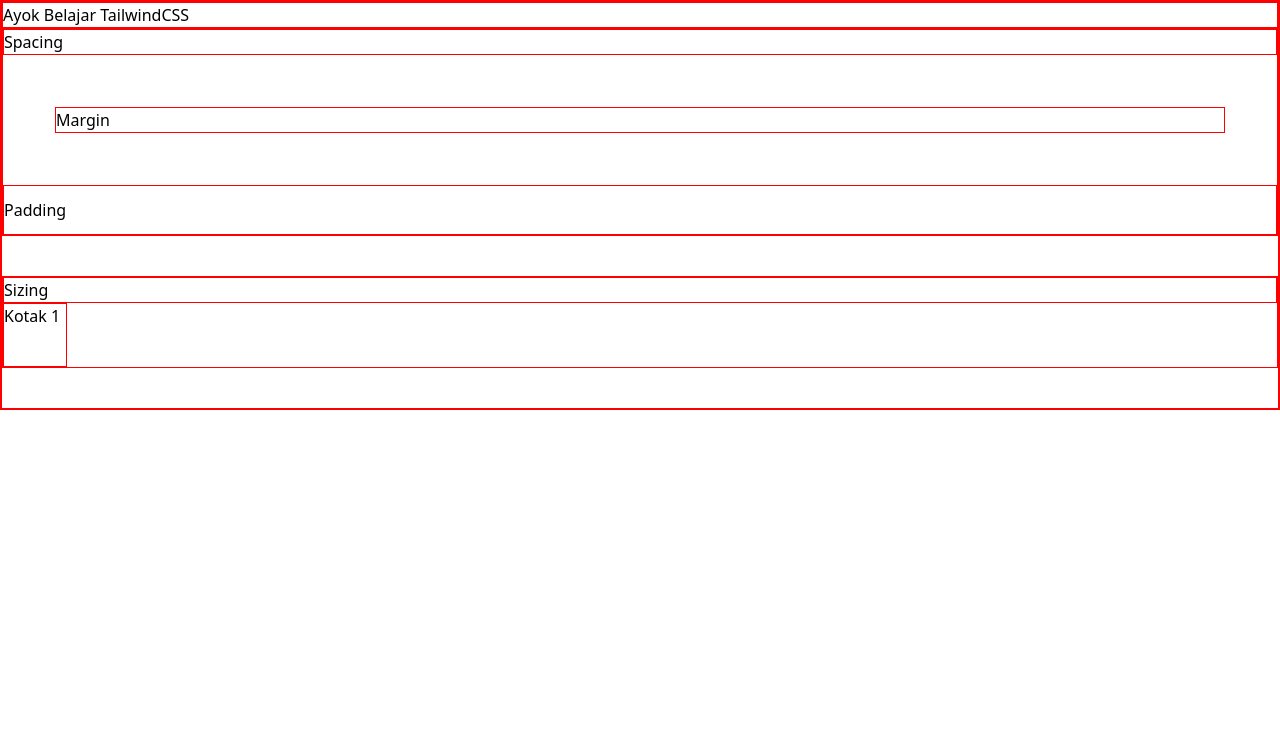
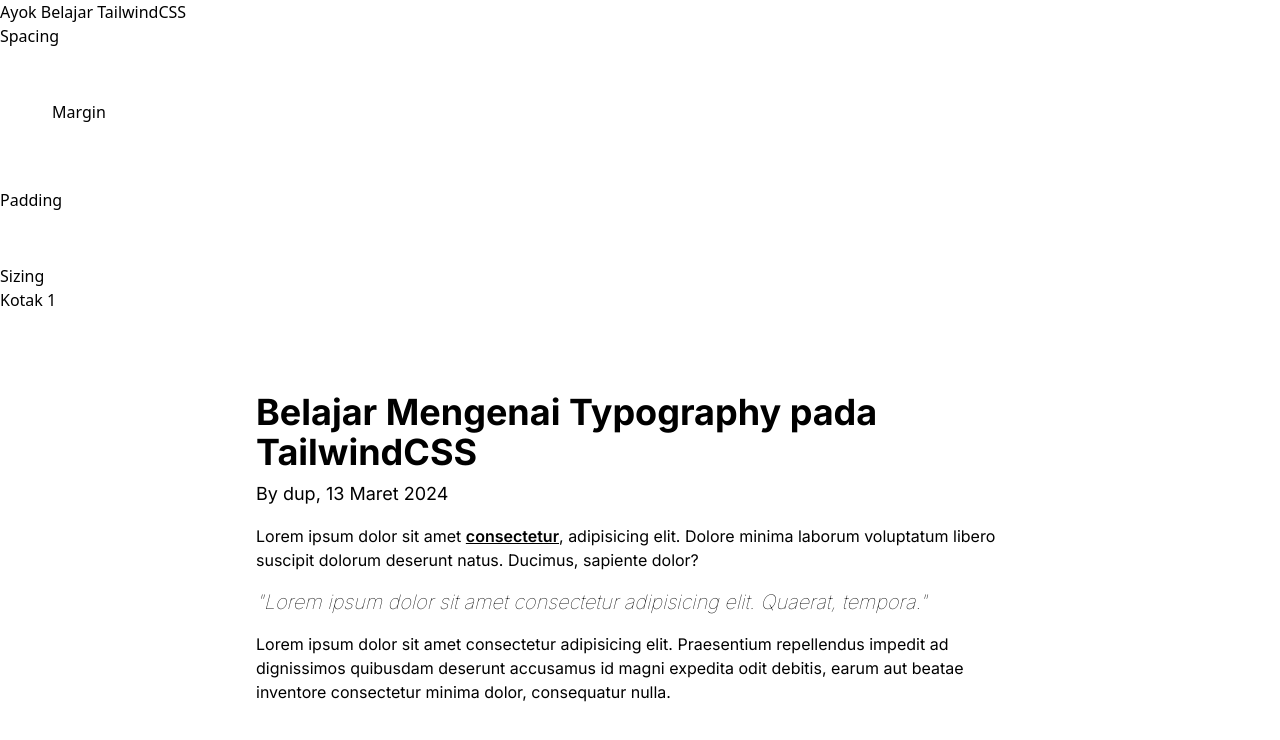
Before and after one commit to aduf2907/belajar-tailwind2, a plain HTML site: page index.html in a window 1280 px wide. Drawn offline with nearby package versions, Linux system fonts and the light colour scheme.

Commit message:
belajar tentang typography

```diff
--- a/index.html
+++ b/index.html
@@ -3,6 +3,12 @@
   <head>
     <meta charset="UTF-8" />
     <meta name="viewport" content="width=device-width, initial-scale=1.0" />
+    <link rel="preconnect" href="https://fonts.googleapis.com" />
+    <link rel="preconnect" href="https://fonts.gstatic.com" crossorigin />
+    <link
+      href="https://fonts.googleapis.com/css2?family=Inter:wght@100..900&display=swap"
+      rel="stylesheet"
+    />
     <title>Belajar Tailwind</title>
     <script src="https://cdn.tailwindcss.com"></script>
     <script>
@@ -12,15 +18,18 @@
             spacing: {
               13: "3.25rem",
             },
+            fontFamily: {
+              inter: ["Inter"],
+            },
           },
         },
       };
     </script>
-    <style type="text/tailwindcss">
+    <!-- <style type="text/tailwindcss">
       * {
         border: 1px solid red;
       }
-    </style>
+    </style> -->
   </head>
   <body>
     <h1>Ayok Belajar TailwindCSS</h1>
@@ -35,5 +44,28 @@
       <h2>Sizing</h2>
       <div class="w-16 h-16">Kotak 1</div>
     </section>
+
+    <section class="mb-96 font-inter max-w-3xl mx-auto">
+      <h2 class="mb-2 text-4xl font-bold">
+        Belajar Mengenai Typography pada TailwindCSS
+      </h2>
+      <div class="mb-4 text-lg">By dup, 13 Maret 2024</div>
+      <p class="mb-4">
+        Lorem ipsum dolor sit amet
+        <a href="#" class="underline font-semibold">consectetur</a>, adipisicing
+        elit. Dolore minima laborum voluptatum libero suscipit dolorum deserunt
+        natus. Ducimus, sapiente dolor?
+      </p>
+      <blockquote class="mb-4 italic font-thin text-xl">
+        "Lorem ipsum dolor sit amet consectetur adipisicing elit. Quaerat,
+        tempora."
+      </blockquote>
+      <p class="mb-4">
+        Lorem ipsum dolor sit amet consectetur adipisicing elit. Praesentium
+        repellendus impedit ad dignissimos quibusdam deserunt accusamus id magni
+        expedita odit debitis, earum aut beatae inventore consectetur minima
+        dolor, consequatur nulla.
+      </p>
+    </section>
   </body>
 </html>
```
